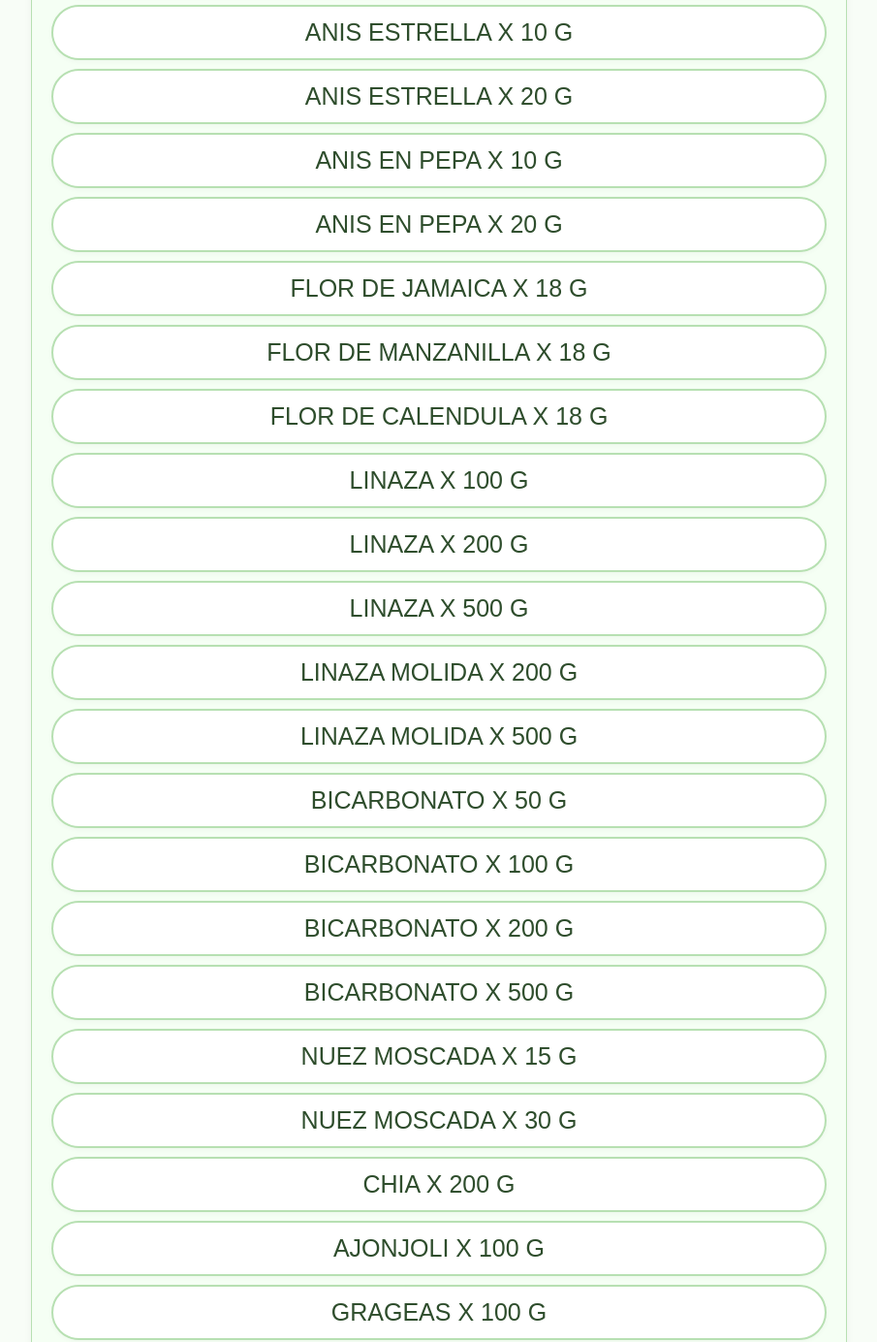
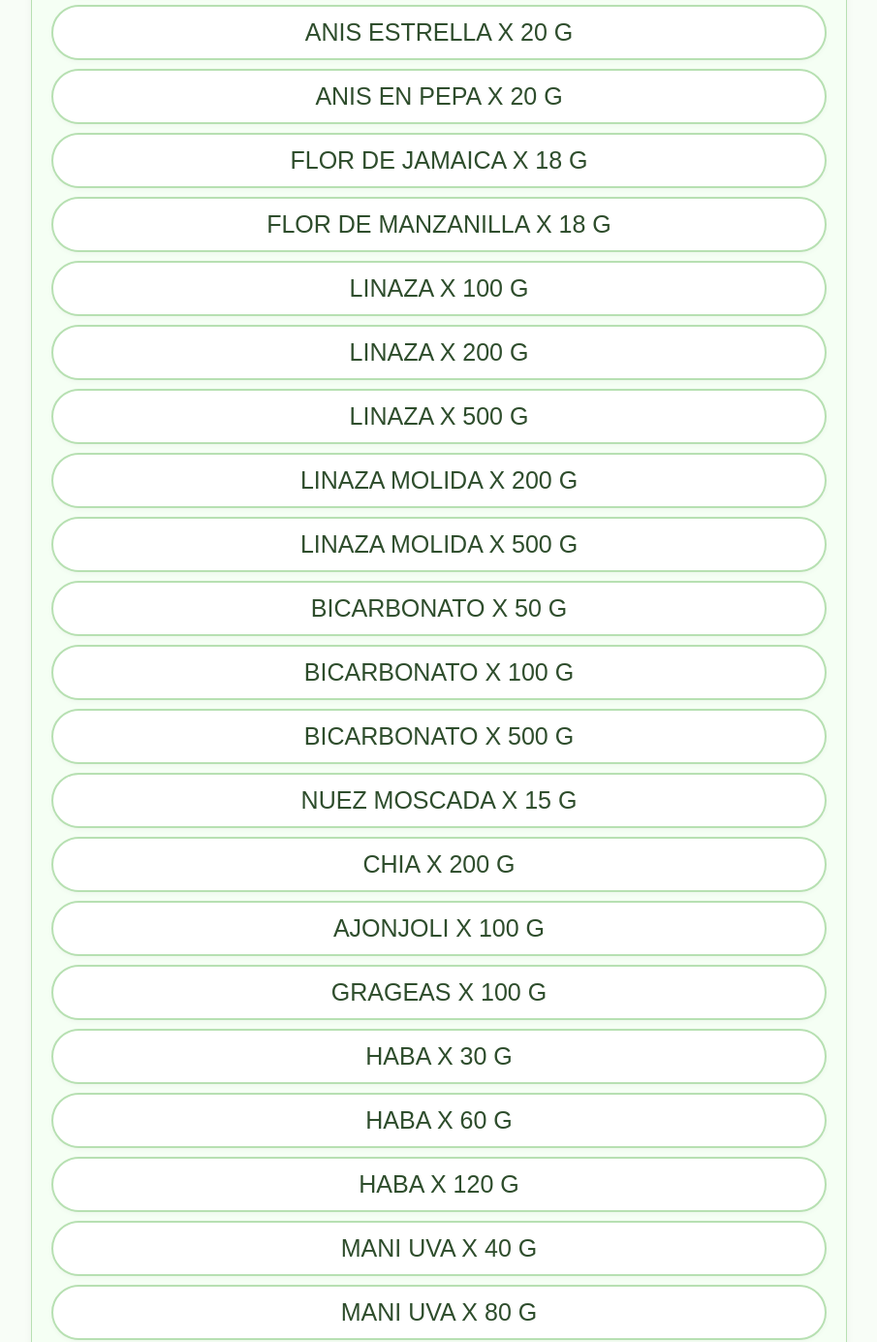
Before and after one commit to Omar12Mur/facturacionversion5, a plain HTML site: page index.html in a window 1280 px wide. Shown: the part 1740-3124 px from the top of the page at 97% size, without its empty margins (187-1092 px from the left). Drawn offline with nearby package versions, Linux system fonts and the light colour scheme.

Commit message:
Remove specific product buttons from index.html
Removed several product buttons from the index.html file.

```diff
--- a/index.html
+++ b/index.html
@@ -34,7 +34,6 @@
 <button class="producto" data-nombre="CANELA X 30 G" data-precio1="5400"data-precio2="5500" onclick="agregarProducto(this)">CANELA X 30 G</button>
 <button class="producto" data-nombre="CANELA X 50 G" data-precio1="9000"data-precio2="9150" onclick="agregarProducto(this)">CANELA X 50 G</button>
 <button class="producto" data-nombre="CANELA PARTIDA X 10 G" data-precio1="1650"data-precio2="1750" onclick="agregarProducto(this)">CANELA PARTIDA X 10 G</button>
-<button class="producto" data-nombre="CANELA PARTIDA X 20 G" data-precio1="2400"data-precio2="2500" onclick="agregarProducto(this)">CANELA PARTIDA X 20 G</button>
 <button class="producto" data-nombre="CANELA PARTIDA X 100 G" data-precio1="14000"data-precio2="14500" onclick="agregarProducto(this)">CANELA PARTIDA X 100 G</button>
 <button class="producto" data-nombre="CANELA MOLIDA X 20 G" data-precio1="2500"data-precio2="2650" onclick="agregarProducto(this)">CANELA MOLIDA X 20 G</button>
 <button class="producto" data-nombre="CANELA MOLIDA X 50 G" data-precio1="5000" data-precio2="5150"onclick="agregarProducto(this)">CANELA MOLIDA X 50 G</button>
@@ -42,11 +41,9 @@
 <button class="producto" data-nombre="CLAVO X 20 G" data-precio1="2900" data-precio2="3000"onclick="agregarProducto(this)">CLAVO X 20 G</button>
 <button class="producto" data-nombre="ANIS ESTRELLA X 10 G" data-precio1="1500"data-precio2="1650" data-precio="2250"onclick="agregarProducto(this)">ANIS ESTRELLA X 10 G</button>
 <button class="producto" data-nombre="ANIS ESTRELLA X 20 G" data-precio1="2900" data-precio2="3000"onclick="agregarProducto(this)">ANIS ESTRELLA X 20 G</button>
-<button class="producto" data-nombre="ANIS EN PEPA X 10 G" data-precio1="830"data-precio2="900" onclick="agregarProducto(this)">ANIS EN PEPA X 10 G</button>
 <button class="producto" data-nombre="ANIS EN PEPA X 20 G" data-precio1="1580" data-precio2="1750"onclick="agregarProducto(this)">ANIS EN PEPA X 20 G</button>
 <button class="producto" data-nombre="FLOR DE JAMAICA X 18 G" data-precio1="2150"data-precio2="2250" onclick="agregarProducto(this)">FLOR DE JAMAICA X 18 G</button>
 <button class="producto" data-nombre="FLOR DE MANZANILLA X 18 G" data-precio1="2150" data-precio2="2250"onclick="agregarProducto(this)">FLOR DE MANZANILLA X 18 G</button>
-<button class="producto" data-nombre="FLOR DE CALENDULA X 18 G" data-precio1="2150" data-precio2="2250"onclick="agregarProducto(this)">FLOR DE CALENDULA X 18 G</button>
 <button class="producto" data-nombre="LINAZA X 100 G" data-precio1="1650"data-precio2="1750" onclick="agregarProducto(this)">LINAZA X 100 G</button>
 <button class="producto" data-nombre="LINAZA X 200 G" data-precio1="3000" data-precio2="3150"onclick="agregarProducto(this)">LINAZA X 200 G</button>
 <button class="producto" data-nombre="LINAZA X 500 G" data-precio1="7000" data-precio2="7150"onclick="agregarProducto(this)">LINAZA X 500 G</button>
@@ -54,10 +51,8 @@
 <button class="producto" data-nombre="LINAZA MOLIDA X 500 G" data-precio1="7000"data-precio2="7150" onclick="agregarProducto(this)">LINAZA MOLIDA X 500 G</button>
 <button class="producto" data-nombre="BICARBONATO X 50 G" data-precio1="580"data-precio2="650" onclick="agregarProducto(this)">BICARBONATO X 50 G</button>
 <button class="producto" data-nombre="BICARBONATO X 100 G" data-precio1="1000"data-precio2="1150" onclick="agregarProducto(this)">BICARBONATO X 100 G</button>
-<button class="producto" data-nombre="BICARBONATO X 200 G" data-precio1="1900" data-precio2="2250"onclick="agregarProducto(this)">BICARBONATO X 200 G</button>
 <button class="producto" data-nombre="BICARBONATO X 500 G" data-precio1="4000" data-precio2="4150"onclick="agregarProducto(this)">BICARBONATO X 500 G</button>
 <button class="producto" data-nombre="NUEZ MOSCADA X 15 G" data-precio1="2000" data-precio2="2150"onclick="agregarProducto(this)">NUEZ MOSCADA X 15 G</button>
-<button class="producto" data-nombre="NUEZ MOSCADA X 30 G" data-precio1="3900"data-precio2="4250" onclick="agregarProducto(this)">NUEZ MOSCADA X 30 G</button>
 <button class="producto" data-nombre="CHIA X 200 G" data-precio1="6650"data-precio2="6900" onclick="agregarProducto(this)">CHIA X 200 G</button>
 <button class="producto" data-nombre="AJONJOLI X 100 G" data-precio1="3300" data-precio2="3500"onclick="agregarProducto(this)">AJONJOLI X 100 G</button>
 <button class="producto" data-nombre="GRAGEAS X 100 G" data-precio1="2500"data-precio2="2650" onclick="agregarProducto(this)">GRAGEAS X 100 G</button>
```
